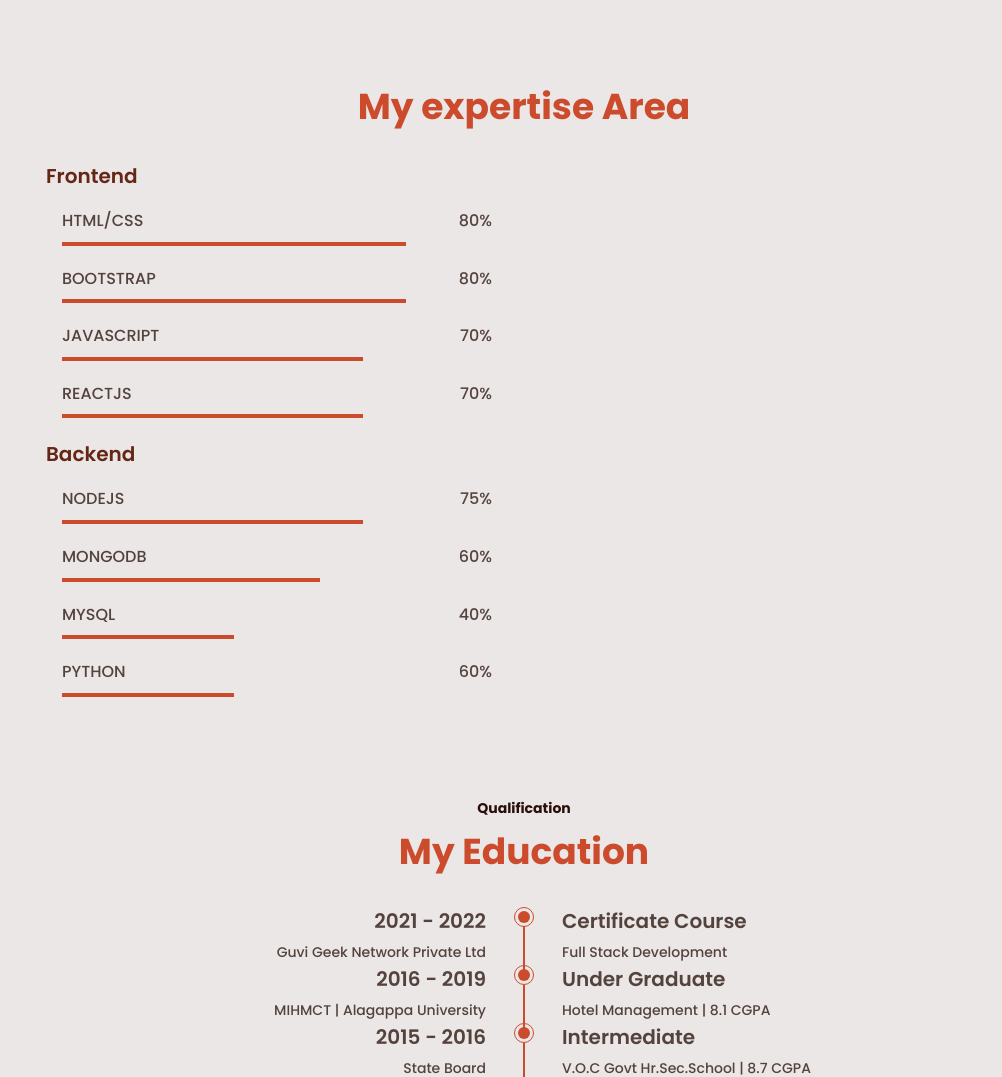
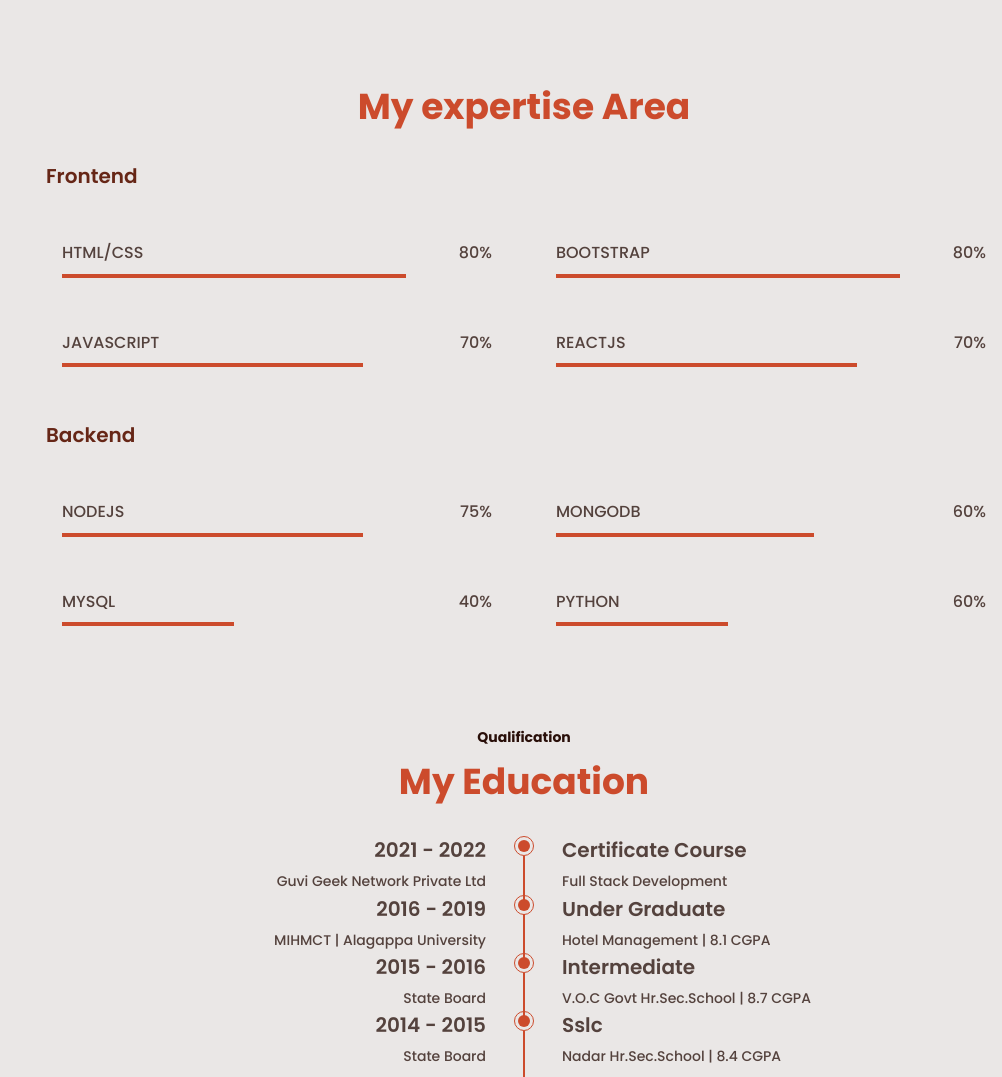
Before and after one commit to Sannasichottu/Portfolio-sannasi, a PHP site: page / in a window 1280 px wide. Shown: the part 1478-2555 px from the top of the page, without its empty margins (278-1280 px from the left). Run offline with PHP 8.4, Linux system fonts and the light colour scheme.

Commit message:
skills arrangement

```diff
--- a/assets/css/styles.css
+++ b/assets/css/styles.css
@@ -346,6 +346,9 @@ img {
 .skills_mongodb {
   width: 40%;
 }
+.skills_content{
+  display: contents;
+}
 /* ===== EDUCATION =====*/
 .education_container {
   row-gap: 2rem;
--- a/index.html
+++ b/index.html
@@ -137,6 +137,11 @@
             <h3 class="skills_subtitle">Frontend</h3>
 
             <div class="skills_data">
+              <span class="skills_name"></span>
+              <span class="skills_number"></span>
+            </div>
+
+            <div class="skills_data">
               <span class="skills_name">Html/Css</span>
               <span class="skills_number">80%</span>
               <span class="skills_bar skills_html"></span>
@@ -162,6 +167,11 @@
 
             <div class="skills_content">
               <h3 class="skills_subtitle">Backend</h3>
+
+              <div class="skills_data">
+                <span class="skills_name"></span>
+                <span class="skills_number"></span>
+              </div>
 
               <div class="skills_data">
                 <span class="skills_name">NodeJs</span>
```
